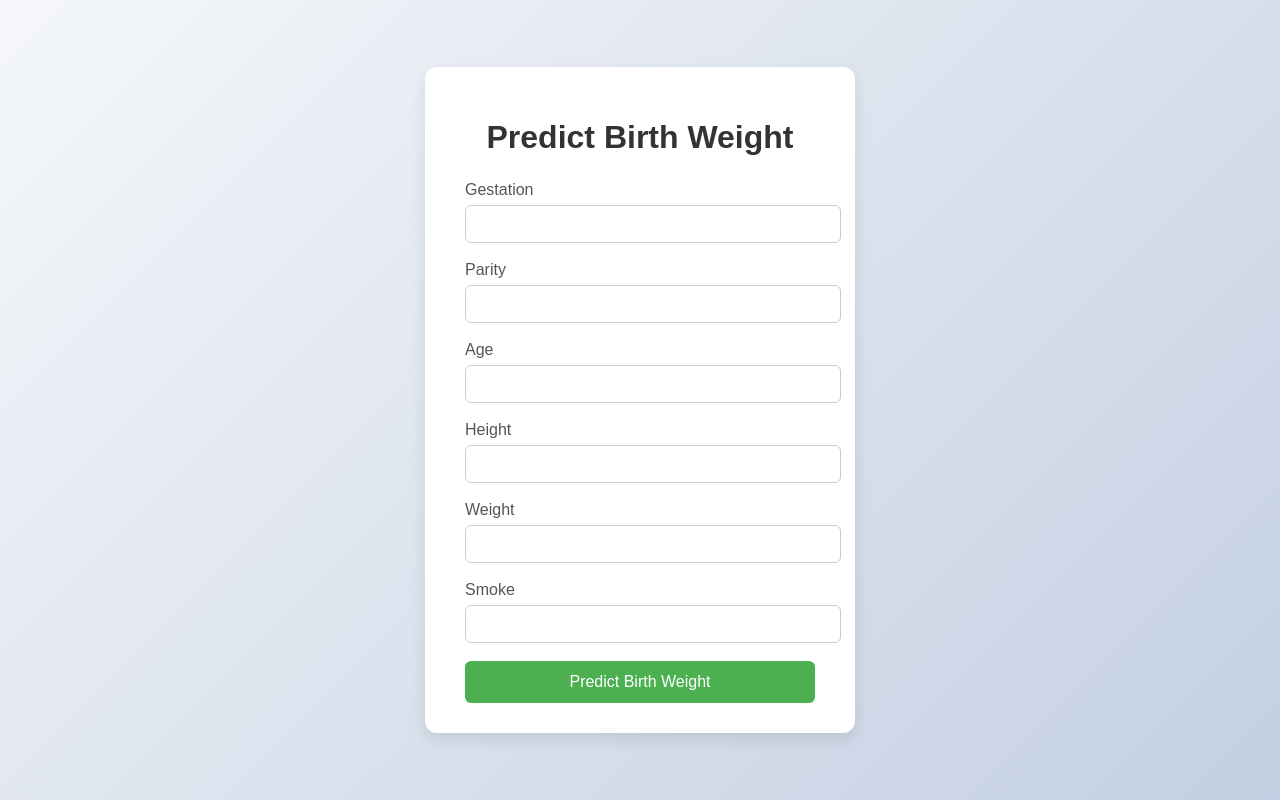
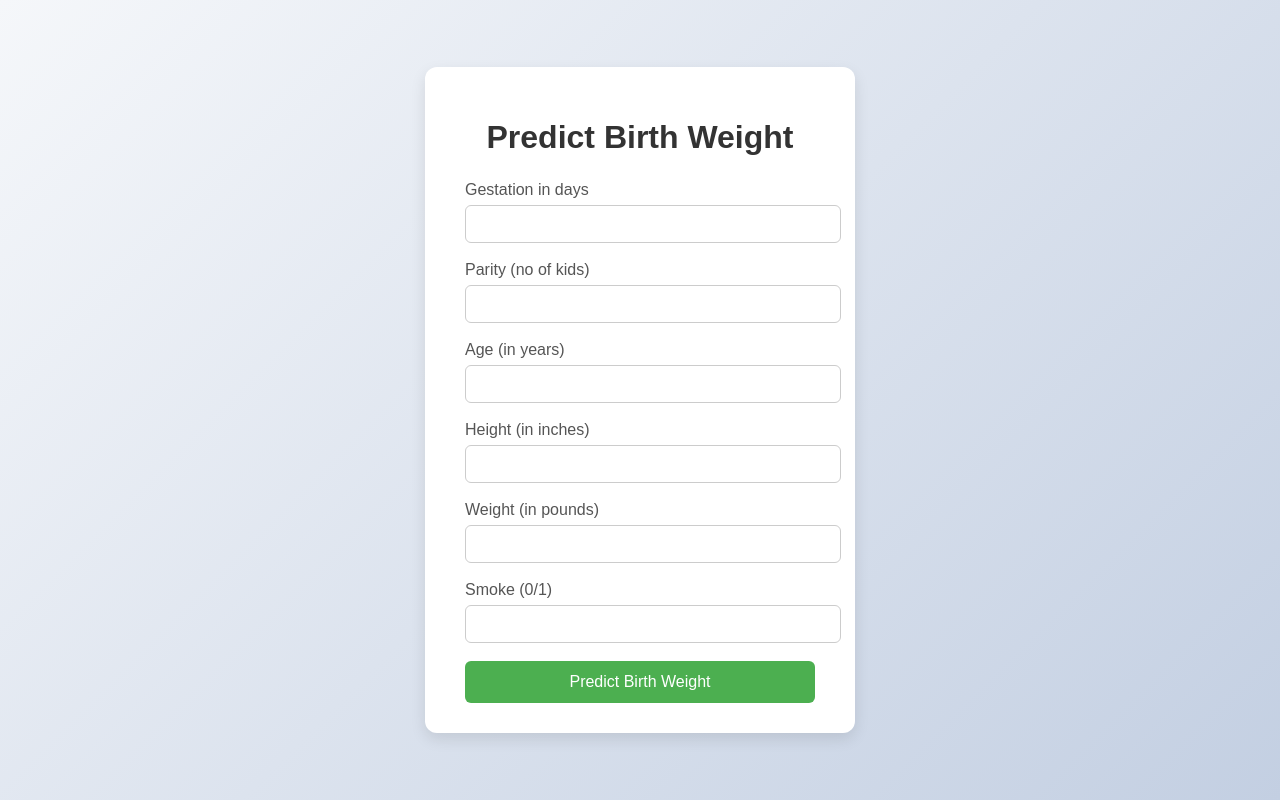
Before and after one commit to omsantoki/Birth-Weight-Predictor, a Flask app: page / in a window 1280 px wide. Run offline with Flask 3, Linux system fonts and the light colour scheme.

Commit message:
Update index.html

```diff
--- a/templates/index.html
+++ b/templates/index.html
@@ -82,22 +82,22 @@
     <form action="/predict" method="POST">
       <h1>Predict Birth Weight</h1>
 
-      <label for="gestation">Gestation</label>
+      <label for="gestation">Gestation in days</label>
       <input type="text" name="gestation" id="gestation"/>
 
-      <label for="parity">Parity</label>
+      <label for="parity">Parity (no of kids) </label>
       <input type="text" name="parity" id="parity"/>
 
-      <label for="age">Age</label>
+      <label for="age">Age (in years)</label>
       <input type="text" name="age" id="age"/>
 
-      <label for="height">Height</label>
+      <label for="height">Height (in inches)</label>
       <input type="text" name="height" id="height"/>
 
-      <label for="weight">Weight</label>
+      <label for="weight">Weight (in pounds)</label>
       <input type="text" name="weight" id="weight"/>
 
-      <label for="smoke">Smoke</label>
+      <label for="smoke">Smoke (0/1)</label>
       <input type="text" name="smoke" id="smoke"/>
 
       <button type="submit">Predict Birth Weight</button>
@@ -105,7 +105,7 @@
 
     {% if prediction %}
       <div class="result">
-        Predicted Birth Weight: {{ prediction }}
+        Predicted Birth Weight (in ounces): {{ prediction }}
       </div>
     {% endif %}
   </div>
```
